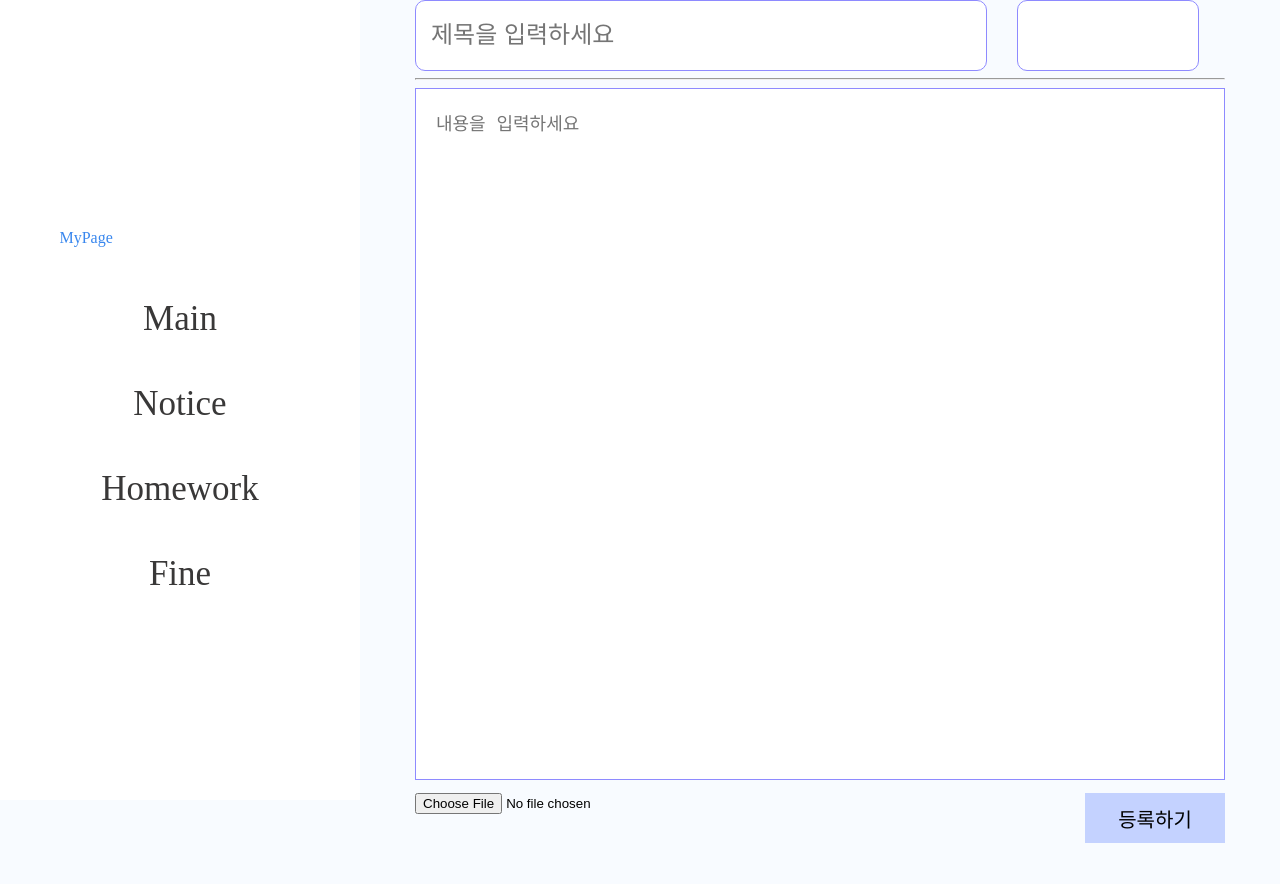
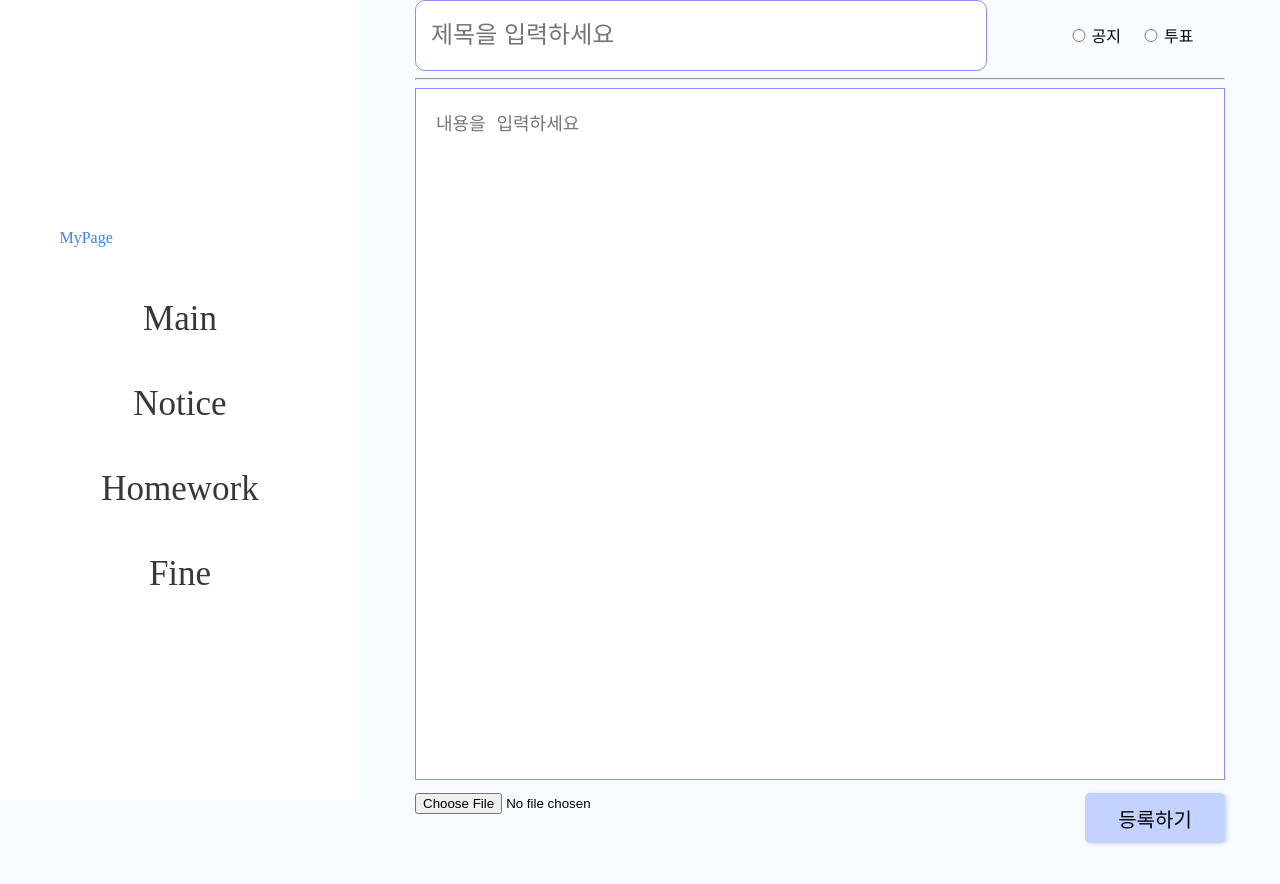
Before and after one commit to DSM-Upgrade/Client, a React app: page / in a window 1280 px wide. Shown: the top 884 px of the page. Built offline with nearby package versions, Linux system fonts and the light colour scheme.

Commit message:
[FIX]<component/~/NoticeWrite.js> change style

```diff
--- a/src/component/Notice/Admin/NoticeWrite.js
+++ b/src/component/Notice/Admin/NoticeWrite.js
@@ -9,7 +9,12 @@ const NoticeWrite = () => {
       <S.Wrapper>
         <S.TitleInner>
           <S.NoticeTitle placeholder="제목을 입력하세요"></S.NoticeTitle>
-          <S.NoticeType />
+          <S.Inner>
+            <S.NoticeType type='radio' name='type' id='common'/>
+            <label for='common'>공지</label>
+            <S.NoticeType type='radio' name='type' id='vote'/>
+            <label for='vote'>투표</label>
+          </S.Inner>
         </S.TitleInner>
         <hr />
         <S.NoticeContents placeholder="내용을 입력하세요">
--- a/src/component/Notice/Admin/style.js
+++ b/src/component/Notice/Admin/style.js
@@ -19,12 +19,16 @@ export const TitleInner = styled.div`
   height: 70px;
 `
 
-export const NoticeType = styled.div`
-  width: 180px;
-  height: 98%;
+export const NoticeType = styled.input`
+  width: 20px;
   border: 1px solid #8E8AFF;
   background: #ffffff;
   border-radius: 10px;
+  margin-left: 20px;
+`
+
+export const Inner = styled.div`
+  margin: auto;
 `
 
 export const NoticeTitle = styled.input`
@@ -66,5 +70,7 @@ export const Submit = styled.button`
   height: 50px;
   background: #C4D2FF;
   border: none;
+  border-radius: 5px;
   font-size: 20px;
+  box-shadow: 2px 1px 4px rgba(0,0,0,0.16);
 `
```
